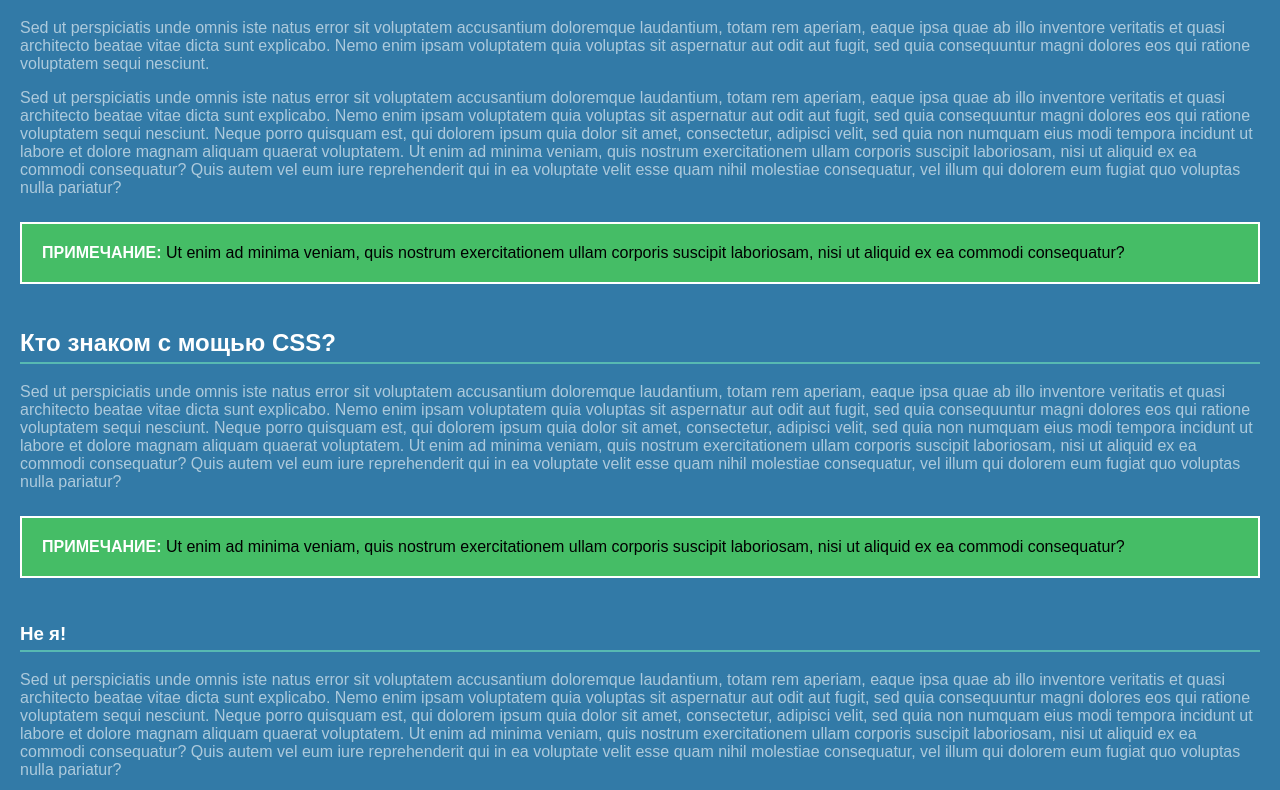
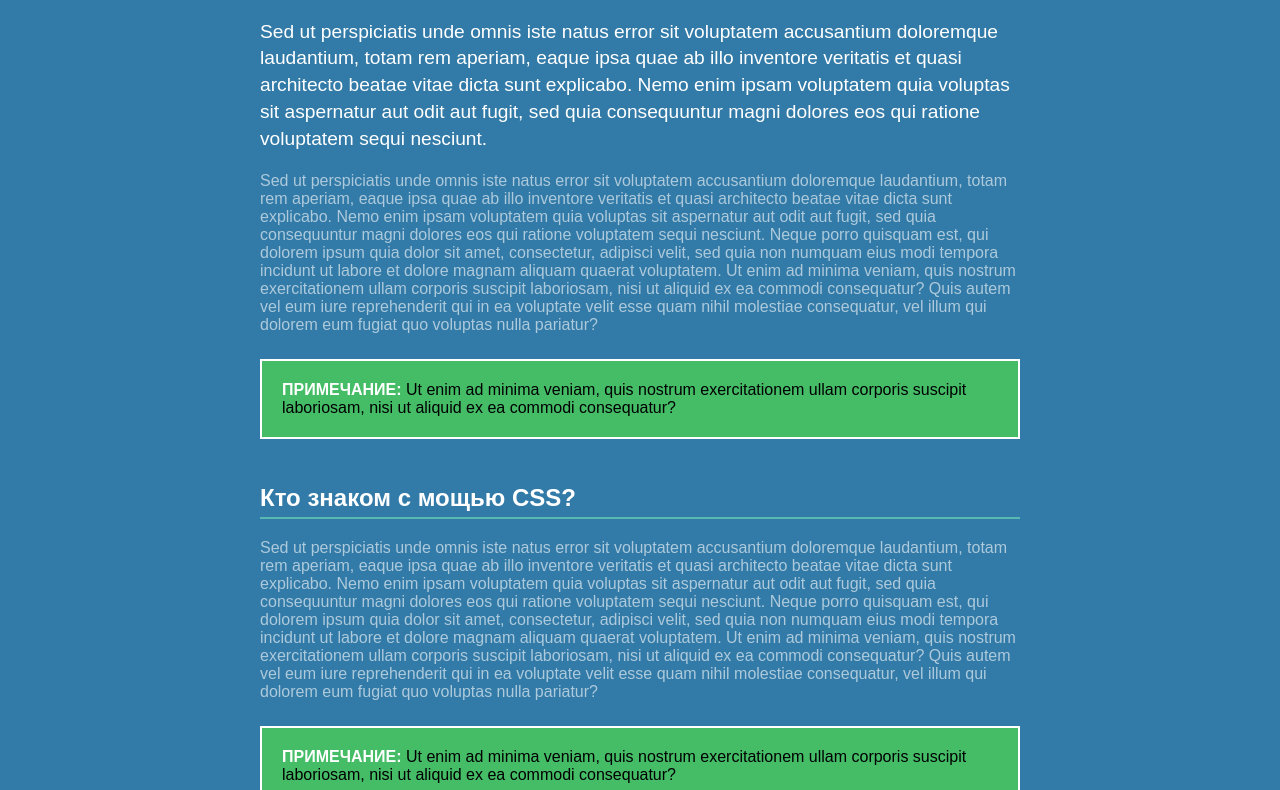
Before and after one commit to Ant1k-ai/Web-technologies, a plain HTML site: page 03/selector_basics.html in a window 1280 px wide. Shown: the part 150-940 px from the top of the page. Drawn offline with Linux system fonts and the light colour scheme; a web font is replaced by a local one.

Commit message:
Практикум 3 Итоговый вариант
Создан класс intro и применён к первым абзацам
Стиль абзацев применён к элементу address

```diff
--- a/03/selector_basics.html
+++ b/03/selector_basics.html
@@ -53,6 +53,17 @@ h1 {
 .note strong {
   color: white;
 }
+
+article {
+  max-width: 760px;
+  margin: 0 auto;
+}
+
+h1+p {
+  color: rgb(255,255,255);
+  font-size: 1.2em;
+  line-height: 140%;
+}
 </style>
 
 </head>
```
